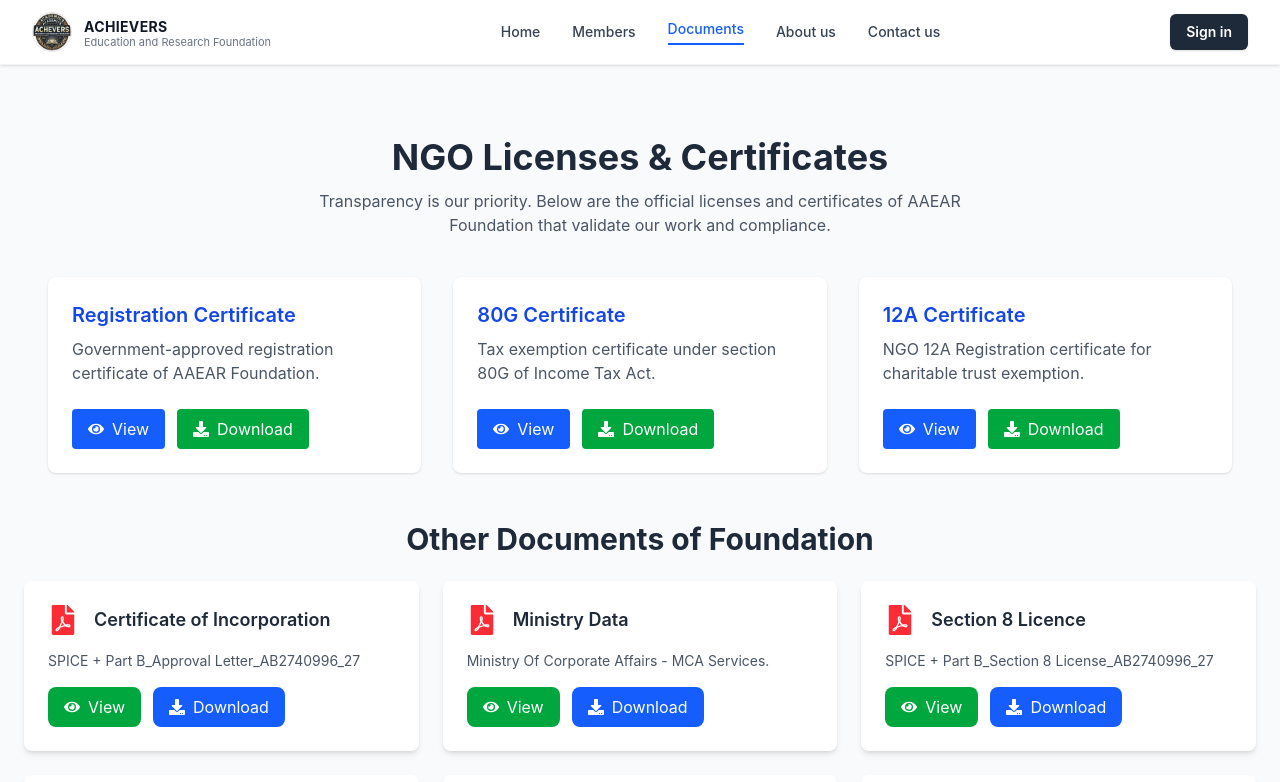
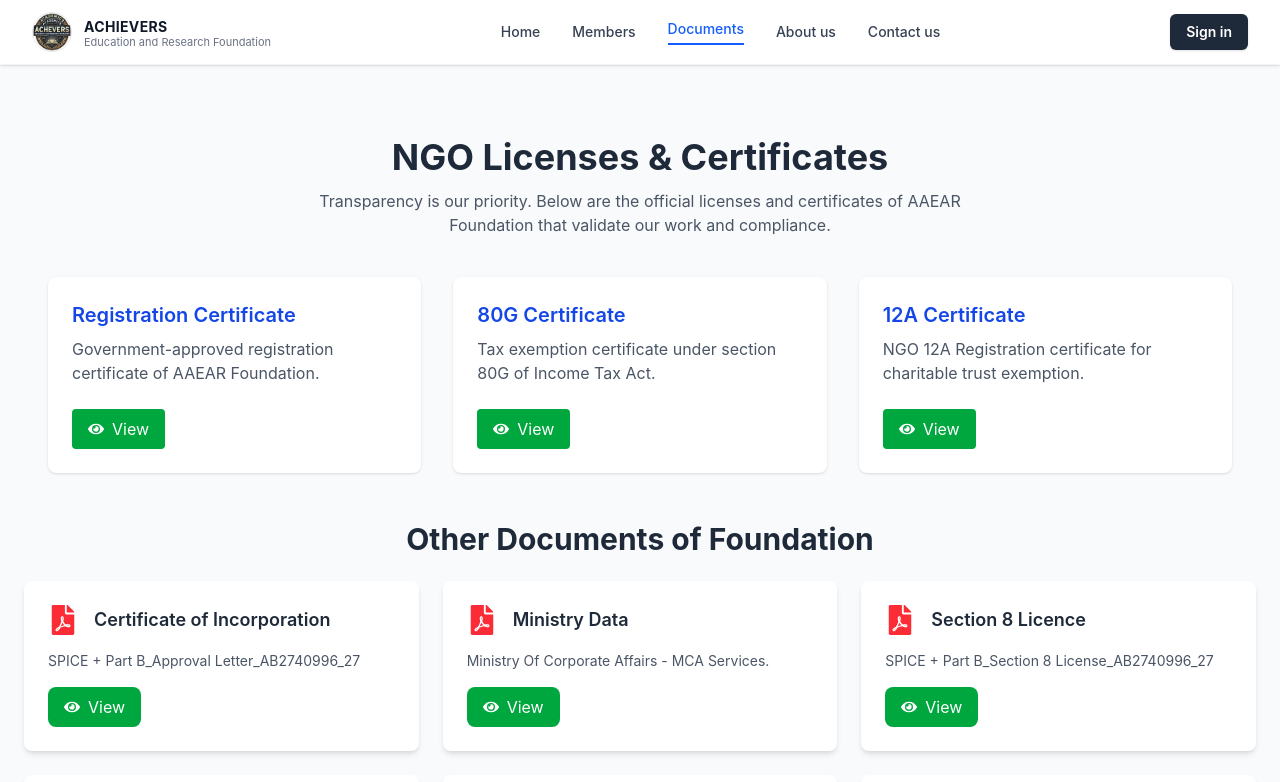
Before and after one commit to jaiksaini/Achievers-Foundation, a React (Vite) app in the folder frontend/: page /documents in a window 1280 px wide. Shown: the top 782 px of the page. Built offline with nearby package versions, Linux system fonts and the light colour scheme.

Commit message:
Fix download option in documents

```diff
--- a/frontend/src/components/HomePg/License.jsx
+++ b/frontend/src/components/HomePg/License.jsx
@@ -1,5 +1,5 @@
 import React, { useState } from "react";
-import { FaDownload, FaEye } from "react-icons/fa";
+import { FaEye } from "react-icons/fa";
 
 const License = () => {
   const [licenses] = useState([
@@ -26,19 +26,22 @@
     },
   ]);
 
+  const [selectedDoc, setSelectedDoc] = useState(null);
+
   return (
     <div className="bg-gray-50 py-12 px-6">
+      {/* Header Section */}
       <section className="text-center mb-10">
         <h1 className="text-3xl md:text-4xl font-bold text-gray-800">
           NGO Licenses & Certificates
         </h1>
         <p className="mt-3 text-gray-600 max-w-2xl mx-auto">
           Transparency is our priority. Below are the official licenses and
-          certificates of AAEAR Foundation that validate our work and
-          compliance.
+          certificates of AAEAR Foundation that validate our work and compliance.
         </p>
       </section>
 
+      {/* License Cards */}
       <div className="grid gap-8 sm:grid-cols-2 lg:grid-cols-3 max-w-7xl mx-auto">
         {licenses.map((doc) => (
           <div
@@ -51,25 +54,39 @@
             <p className="text-gray-600 flex-1">{doc.description}</p>
 
             <div className="flex gap-3 mt-6">
-              <a
-                href={doc.fileUrl}
-                target="_blank"
-                rel="noopener noreferrer"
-                className="flex items-center gap-2 bg-blue-600 text-white px-4 py-2 rounded hover:bg-blue-700 transition"
+              <button
+                onClick={() => setSelectedDoc(doc)}
+                className="flex items-center gap-2 bg-green-600 text-white px-4 py-2 rounded hover:bg-green-700 transition"
               >
                 <FaEye /> View
-              </a>
-              <a
-                href={doc.fileUrl}
-                download
-                className="flex items-center gap-2 bg-green-600 text-white px-4 py-2 rounded hover:bg-green-700 transition"
-              >
-                <FaDownload /> Download
-              </a>
+              </button>
             </div>
           </div>
         ))}
       </div>
+
+      {/* Modal for PDF preview */}
+      {selectedDoc && (
+        <div className="fixed inset-0 bg-black/70 flex items-center justify-center z-50">
+          <div className="bg-white w-[90%] md:w-[70%] h-[80%] rounded-lg shadow-lg overflow-hidden relative">
+            <div className="flex justify-between items-center p-4 bg-gray-100 border-b">
+              <h2 className="text-lg font-semibold">{selectedDoc.title}</h2>
+              <button
+                onClick={() => setSelectedDoc(null)}
+                className="text-red-600 font-bold text-lg"
+              >
+                ✖
+              </button>
+            </div>
+
+            <embed
+              src={selectedDoc.fileUrl + "#toolbar=0&navpanes=0&scrollbar=0"}
+              type="application/pdf"
+              className="w-full h-full"
+            />
+          </div>
+        </div>
+      )}
     </div>
   );
 };
--- a/frontend/src/pages/Documents.jsx
+++ b/frontend/src/pages/Documents.jsx
@@ -1,11 +1,5 @@
 import React, { useState } from "react";
-import {
-  FaDownload,
-  FaFilePdf,
-  FaFileWord,
-  FaFileAlt,
-  FaEye,
-} from "react-icons/fa";
+import { FaEye, FaFilePdf, FaFileAlt } from "react-icons/fa";
 import pdf from "../assets/Doc/pdf";
 import License from "../components/HomePg/License";
 
@@ -43,7 +37,7 @@
       id: 5,
       title: "e-MOA",
       type: "pdf",
-      description: "	INC-13_1-16603026552",
+      description: "INC-13_1-16603026552",
       fileUrl: pdf.e_MOA,
     },
     {
@@ -64,7 +58,7 @@
       id: 8,
       title: "INC-9",
       type: "pdf",
-      description: "	INC-9_28_02_2025_signed",
+      description: "INC-9_28_02_2025_signed",
       fileUrl: pdf.INC_9,
     },
   ]);
@@ -75,8 +69,6 @@
     switch (type) {
       case "pdf":
         return <FaFilePdf className="text-red-500 text-3xl" />;
-      case "docx":
-        return <FaFileWord className="text-blue-500 text-3xl" />;
       default:
         return <FaFileAlt className="text-gray-500 text-3xl" />;
     }
@@ -104,26 +96,12 @@
             <p className="text-gray-600 text-sm flex-1">{doc.description}</p>
 
             <div className="flex flex-wrap gap-3 mt-4">
-              {doc.type === "pdf" ? (
-                <button
-                  onClick={() => setSelectedDoc(doc)}
-                  className="inline-flex items-center gap-2 bg-green-600 text-white px-4 py-2 rounded-lg hover:bg-green-700 transition"
-                >
-                  <FaEye /> View
-                </button>
-              ) : (
-                <p className="text-sm text-gray-500">
-                  (Word file - download to view)
-                </p>
-              )}
-
-              <a
-                href={doc.fileUrl}
-                download
-                className="inline-flex items-center gap-2 bg-blue-600 text-white px-4 py-2 rounded-lg hover:bg-blue-700 transition"
+              <button
+                onClick={() => setSelectedDoc(doc)}
+                className="inline-flex items-center gap-2 bg-green-600 text-white px-4 py-2 rounded-lg hover:bg-green-700 transition"
               >
-                <FaDownload /> Download
-              </a>
+                <FaEye /> View
+              </button>
             </div>
           </div>
         ))}
@@ -147,11 +125,12 @@
                 ✖
               </button>
             </div>
-            <iframe
-              src={selectedDoc.fileUrl}
-              title={selectedDoc.title}
+
+            <embed
+              src={selectedDoc.fileUrl + "#toolbar=0&navpanes=0&scrollbar=0"}
+              type="application/pdf"
               className="w-full h-full"
-            ></iframe>
+            />
           </div>
         </div>
       )}
```
